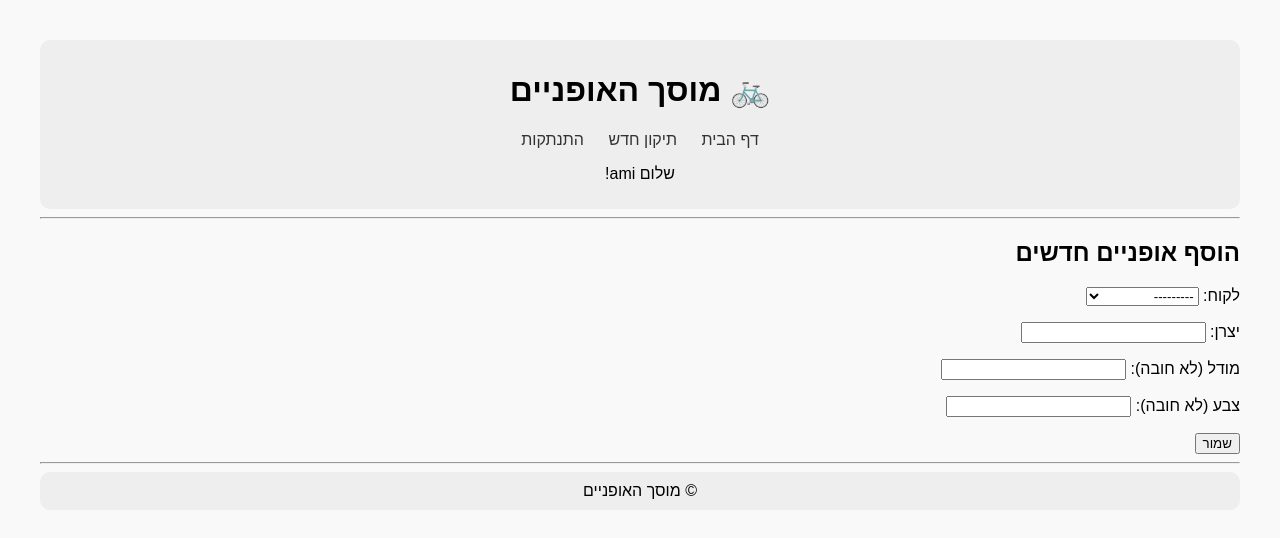
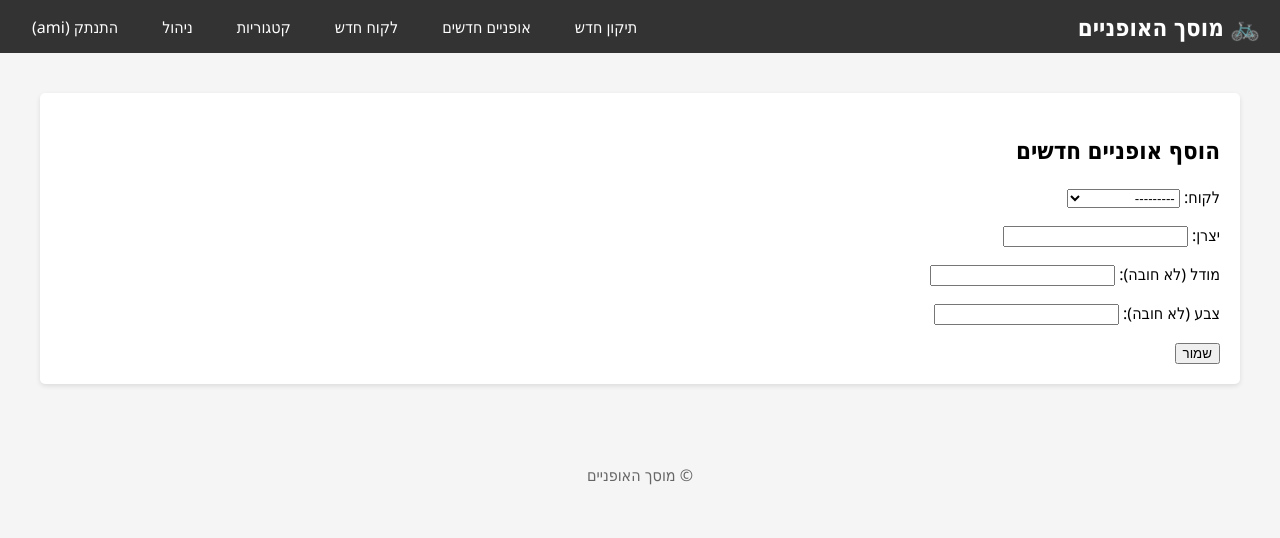
Before and after one commit to Amikashkash/bike_garage, a Django app: page /bike/new/ in a window 1280 px wide. Shown: the top 538 px of the page. Run offline with Django 5.2, Linux system fonts and the light colour scheme; a user stored in the database is signed in; data comes from the database, SQL or seed files in the repository; both versions use the stored data as it was after the commit.

Commit message:
ארגון מחדש של הפרויקט - תיקון forms, views, urls, הוספת admin מותאם, תבניות משופרות ונתונים בסיסיים

```diff
--- a/garage/settings.py
+++ b/garage/settings.py
@@ -61,6 +61,7 @@ TEMPLATES = [
         'APP_DIRS': True,
         'OPTIONS': {
             'context_processors': [
+                'django.template.context_processors.debug',
                 'django.template.context_processors.request',
                 'django.contrib.auth.context_processors.auth',
                 'django.contrib.messages.context_processors.messages',
@@ -102,13 +103,14 @@ AUTH_PASSWORD_VALIDATORS = [
 ]
 
 LOGIN_URL = '/login/'
+LOGIN_REDIRECT_URL = '/'
 
 # Internationalization
 # https://docs.djangoproject.com/en/5.2/topics/i18n/
 
-LANGUAGE_CODE = 'en-us'
+LANGUAGE_CODE = 'he'
 
-TIME_ZONE = 'UTC'
+TIME_ZONE = 'Asia/Jerusalem'
 
 USE_I18N = True
 
--- /dev/null
+++ b/requirements.txt
@@ -0,0 +1 @@
+Django==5.2.3
--- a/workshop/forms.py
+++ b/workshop/forms.py
@@ -1,6 +1,6 @@
 from django import forms
 from django.contrib.auth.forms import UserCreationForm
-from .models import RepairJob, RepairSubCategory, Bike
+from django.core.validators import RegexValidator
 from django.contrib.auth.models import User
 from .models import (
     Customer,
@@ -84,25 +84,54 @@ class RepairJobForm(forms.ModelForm):
 
 class MechanicSignUpForm(UserCreationForm):
     """טופס הרשמת מכונאי (role='mechanic')"""
+    name = forms.CharField(label="שם מלא", max_length=100)
+    phone = forms.CharField(
+        label="טלפון",
+        max_length=20,
+        validators=[RegexValidator(r'^[0-9\-\+]{9,15}$', 'נא להזין מספר טלפון תקין')]
+    )
+    email = forms.EmailField(label="אימייל", required=False)
+
     class Meta:
         model = User
-        fields = ('username', 'password1', 'password2')
+        fields = ('username', 'name', 'phone', 'email', 'password1', 'password2')
+        labels = {
+            'username': 'שם משתמש',
+        }
+
+    def __init__(self, *args, **kwargs):
+        super().__init__(*args, **kwargs)
+        self.fields['password1'].label = "סיסמה"
+        self.fields['password2'].label = "אימות סיסמה"
 
     def save(self, commit=True):
-        user = super().save(commit=commit)
-        Customer.objects.create(
-            user=user,  # ← זהו הקישור החיוני!
-            name=self.cleaned_data['name'],
-            phone=self.cleaned_data['phone'],
-            email=self.cleaned_data['email'],
-        )
+        user = super().save(commit=False)
+        if commit:
+            user.save()
+            UserProfile.objects.create(user=user, role='mechanic')
         return user
 
 class ManagerSignUpForm(UserCreationForm):
     """טופס הרשמת מנהל (role='manager')"""
+    name = forms.CharField(label="שם מלא", max_length=100)
+    phone = forms.CharField(
+        label="טלפון",
+        max_length=20,
+        validators=[RegexValidator(r'^[0-9\-\+]{9,15}$', 'נא להזין מספר טלפון תקין')]
+    )
+    email = forms.EmailField(label="אימייל", required=False)
+
     class Meta:
         model = User
-        fields = ('username', 'password1', 'password2')
+        fields = ('username', 'name', 'phone', 'email', 'password1', 'password2')
+        labels = {
+            'username': 'שם משתמש',
+        }
+
+    def __init__(self, *args, **kwargs):
+        super().__init__(*args, **kwargs)
+        self.fields['password1'].label = "סיסמה"
+        self.fields['password2'].label = "אימות סיסמה"
 
     def save(self, commit=True):
         user = super().save(commit=False)
@@ -114,7 +143,11 @@ class ManagerSignUpForm(UserCreationForm):
 
 class CustomerRegisterForm(UserCreationForm):
     name = forms.CharField(label="שם מלא", max_length=100)
-    phone = forms.CharField(label="טלפון", max_length=20)
+    phone = forms.CharField(
+        label="טלפון",
+        max_length=20,
+        validators=[RegexValidator(r'^[0-9\-\+]{9,15}$', 'נא להזין מספר טלפון תקין')]
+    )
     email = forms.EmailField(label="אימייל", required=False)
 
     class Meta:
@@ -130,13 +163,16 @@ class CustomerRegisterForm(UserCreationForm):
         self.fields['password2'].label = "אימות סיסמה"
 
     def save(self, commit=True):
-        user = super().save(commit=commit)
-        Customer.objects.create(
-            user=user,  # ← קישור ה־User ל־Customer
-            name=self.cleaned_data['name'],
-            phone=self.cleaned_data['phone'],
-            email=self.cleaned_data['email'],
-        )
+        user = super().save(commit=False)
+        if commit:
+            user.save()
+            UserProfile.objects.create(user=user, role='customer')
+            Customer.objects.create(
+                user=user,  # ← קישור ה־User ל־Customer
+                name=self.cleaned_data['name'],
+                phone=self.cleaned_data['phone'],
+                email=self.cleaned_data['email'],
+            )
         return user
 
 
--- /dev/null
+++ b/workshop/management/__init__.py
@@ -0,0 +1 @@
+# ריק
--- /dev/null
+++ b/workshop/management/commands/__init__.py
@@ -0,0 +1 @@
+# ריק
--- a/workshop/templates/workshop/base.html
+++ b/workshop/templates/workshop/base.html
@@ -2,53 +2,139 @@
 <html lang="he" dir="rtl">
 <head>
     <meta charset="UTF-8">
+    <meta name="viewport" content="width=device-width, initial-scale=1.0">
     <title>{% block title %}מוסך אופניים{% endblock %}</title>
     <style>
         body {
-            font-family: Arial, sans-serif;
-            margin: 40px;
-            background-color: #f9f9f9;
+            font-family: 'Segoe UI', Tahoma, Geneva, Verdana, sans-serif;
+            margin: 0;
+            padding: 0;
+            background-color: #f5f5f5;
+            direction: rtl;
+            text-align: right;
         }
-        header, footer {
-            background-color: #eee;
-            padding: 10px;
+        .container {
+            max-width: 1200px;
+            margin: 0 auto;
+            padding: 20px;
+        }
+        header {
+            background-color: #333;
+            color: white;
+            padding: 10px 0;
+        }
+        nav {
+            display: flex;
+            justify-content: space-between;
+            align-items: center;
+            padding: 0 20px;
+        }
+        .logo {
+            font-size: 1.5rem;
+            font-weight: bold;
+        }
+        .nav-links {
+            display: flex;
+            list-style: none;
+            margin: 0;
+            padding: 0;
+            gap: 20px;
+        }
+        .nav-links a {
+            color: white;
+            text-decoration: none;
+            padding: 8px 12px;
+            border-radius: 4px;
+            transition: background-color 0.3s;
+        }
+        .nav-links a:hover {
+            background-color: rgba(255,255,255,0.1);
+        }
+        .content {
+            padding: 20px;
+            background-color: white;
+            border-radius: 5px;
+            box-shadow: 0 2px 5px rgba(0,0,0,0.1);
+            margin-top: 20px;
+        }
+        .messages {
+            margin: 20px 0;
+            padding: 0;
+            list-style: none;
+        }
+        .messages li {
+            padding: 10px 15px;
+            margin-bottom: 10px;
+            border-radius: 4px;
+        }
+        .messages .success {
+            background-color: #d4edda;
+            color: #155724;
+            border: 1px solid #c3e6cb;
+        }
+        .messages .error {
+            background-color: #f8d7da;
+            color: #721c24;
+            border: 1px solid #f5c6cb;
+        }
+        .messages .info {
+            background-color: #d1ecf1;
+            color: #0c5460;
+            border: 1px solid #bee5eb;
+        }
+        footer {
             text-align: center;
-            border-radius: 10px;
-        }
-        nav a {
-            margin: 0 10px;
-            text-decoration: none;
-            color: #333;
+            padding: 20px;
+            color: #666;
+            margin-top: 40px;
         }
     </style>
 </head>
 <body>
-
     <header>
-    <h1>🚲 מוסך האופניים</h1>
+        <nav>
+            <div class="logo">
+                <a href="{% url 'home' %}" style="color: white; text-decoration: none;">🚲 מוסך האופניים</a>
+            </div>
+            <ul class="nav-links">
                 {% if user.is_authenticated %}
-        <nav>
-            <a href="/">דף הבית</a>
-            <a href="/repair/new/">תיקון חדש</a>
-            <a href="/logout/">התנתקות</a>
+                    {% if user.userprofile.role == 'customer' %}
+                        <li><a href="{% url 'customer_report' %}">דווח על תקלה</a></li>
+                    {% endif %}
+                    {% if user.userprofile.role == 'mechanic' or user.userprofile.role == 'manager' %}
+                        <li><a href="{% url 'repair_form' %}">תיקון חדש</a></li>
+                        <li><a href="{% url 'bike_form' %}">אופניים חדשים</a></li>
+                        <li><a href="{% url 'customer_form' %}">לקוח חדש</a></li>
+                        <li><a href="{% url 'category_list' %}">קטגוריות</a></li>
+                    {% endif %}
+                    {% if user.userprofile.role == 'manager' %}
+                        <li><a href="/admin/">ניהול</a></li>
+                    {% endif %}
+                    <li><a href="{% url 'logout' %}">התנתק ({{ user.username }})</a></li>
+                {% else %}
+                    <li><a href="{% url 'login' %}">התחבר</a></li>
+                    <li><a href="{% url 'register' %}">הרשם</a></li>
+                {% endif %}
+            </ul>
         </nav>
-        <p>שלום {{ user.username }}!</p>
-    {% else %}
-        <a href="/login/">התחברות</a>
-    {% endif %}
     </header>
 
-<hr>
+    <div class="container">
+        {% if messages %}
+        <ul class="messages">
+            {% for message in messages %}
+            <li class="{{ message.tags }}">{{ message }}</li>
+            {% endfor %}
+        </ul>
+        {% endif %}
 
-{% block content %}
-<!-- כאן ייכנס התוכן של כל דף אחר -->
-{% endblock %}
-
-<hr>
+        <div class="content">
+            {% block content %}{% endblock %}
+        </div>
+    </div>
 
     <footer>
         &copy; {{ now|date:"Y" }} מוסך האופניים
     </footer>
-
 </body>
 </html>
--- a/workshop/urls.py
+++ b/workshop/urls.py
@@ -2,18 +2,24 @@ from django.urls import path
 from . import views
 
 urlpatterns = [
+    # Authentication
     path("login/", views.user_login, name="login"),
     path("logout/", views.user_logout, name="logout"),
+    path("register/", views.register, name="register"),
+
+    # Home
     path("", views.home, name="home"),
+
+    # Customer and Bikes
     path('customer/new/', views.customer_form, name='customer_form'),
     path('bike/new/', views.bike_form, name='bike_form'),
+
+    # Repairs
     path('repair/new/', views.repair_form, name='repair_form'),
-    path('categories/',       views.category_list,      name='category_list'),
-    path('categories/new/',   views.category_create,    name='category_create'),
-    path('subcategories/new/',views.subcategory_create, name='subcategory_create'),
-    path('customer/report/', views.customer_report, name='customer_report'),
-     path('register/', views.register, name='register'),
     path('customer/report/', views.customer_report, name='customer_report'),
 
-    # נחזיר את הטפסים בהמשך ונוסיף כאן לינקים אליהם
+    # Categories
+    path('categories/', views.category_list, name='category_list'),
+    path('categories/new/', views.category_create, name='category_create'),
+    path('subcategories/new/', views.subcategory_create, name='subcategory_create'),
 ]
--- a/workshop/views.py
+++ b/workshop/views.py
@@ -1,30 +1,27 @@
 from django.shortcuts import render, redirect
 from django.contrib.auth import authenticate, login, logout
 from django.contrib.auth.decorators import login_required
+from django.contrib import messages
 from django.http import HttpResponse
-from .forms import CustomerForm
-from .forms import BikeForm
-from .forms import RepairJobForm
-from django.shortcuts import render, redirect
-from .permissions import role_required
-from .permissions import staff_required, mechanic_required, manager_required
-from .models import RepairCategory
-from .forms import RepairCategoryForm, RepairSubCategoryForm
-from .forms import RepairJobForm
-from .models import RepairCategory
-from .models import Bike, RepairJob
-from django.contrib.auth.forms import UserCreationForm
-from .forms import CustomerRegisterForm
-from .models import Customer, Bike
-from .forms import CustomerRepairJobForm
+
+from .forms import (
+    CustomerForm, BikeForm, RepairJobForm, RepairCategoryForm,
+    RepairSubCategoryForm, CustomerRegisterForm, CustomerRepairJobForm
+)
+from .models import Customer, Bike, RepairCategory, RepairJob
+from .permissions import role_required, staff_required, mechanic_required, manager_required
 
 
 
 
 @login_required
 def customer_report(request):
-    customer = Customer.objects.get(user=request.user)
-    # כל האופניים של הלקוח הזה בלבד
+    try:
+        customer = Customer.objects.get(user=request.user)
+    except Customer.DoesNotExist:
+        messages.error(request, "לא נמצא פרופיל לקוח עבור המשתמש הזה")
+        return redirect('home')
+
     bikes = Bike.objects.filter(customer=customer)
     if request.method == 'POST':
         form = CustomerRepairJobForm(request.POST)
@@ -34,6 +31,7 @@ def customer_report(request):
             if repair.bike in bikes:
                 repair.save()
                 form.save_m2m()
+                messages.success(request, "הדיווח נשלח בהצלחה!")
                 return render(request, 'workshop/customer_report_done.html')
     else:
         form = CustomerRepairJobForm()
@@ -48,10 +46,11 @@ def repair_form(request):
         form = RepairJobForm(request.POST)
         if form.is_valid():
             form.save()
+            messages.success(request, "התיקון נוצר בהצלחה!")
             return redirect('home')
     else:
         form = RepairJobForm()
-        categories = RepairCategory.objects.prefetch_related('subcategories').all()
+    categories = RepairCategory.objects.prefetch_related('subcategories').all()
     return render(request, 'workshop/repair_form.html', {
         'form': form,
         'categories': categories,
@@ -59,11 +58,13 @@ def repair_form(request):
 
 
 @login_required
+@staff_required
 def bike_form(request):
     if request.method == 'POST':
         form = BikeForm(request.POST)
         if form.is_valid():
             form.save()
+            messages.success(request, "האופניים נוספו בהצלחה!")
             return redirect('home')
     else:
         form = BikeForm()
@@ -71,12 +72,14 @@ def bike_form(request):
 
 
 @login_required
+@staff_required
 def customer_form(request):
     if request.method == 'POST':
         form = CustomerForm(request.POST)
         if form.is_valid():
             form.save()
-            return redirect('home')  # נחזיר לדף הבית אחרי שמירה
+            messages.success(request, "הלקוח נוצר בהצלחה!")
+            return redirect('home')
     else:
         form = CustomerForm()
     return render(request, 'workshop/customer_form.html', {'form': form})
@@ -105,11 +108,8 @@ def user_logout(request):
 
 @staff_required
 def category_list(request):
-    cats = RepairCategory.objects.prefetch_related('subcategories').all()
-    return render(request, 'workshop/repair_form.html', {
-    'form': form,
-    'categories': categories
-})
+    categories = RepairCategory.objects.prefetch_related('subcategories').all()
+    return render(request, 'workshop/category_list.html', {'categories': categories})
 
 
 
@@ -120,6 +120,7 @@ def category_create(request):
         form = RepairCategoryForm(request.POST)
         if form.is_valid():
             form.save()
+            messages.success(request, "הקטגוריה נוצרה בהצלחה!")
             return redirect('category_list')
     else:
         form = RepairCategoryForm()
@@ -131,6 +132,7 @@ def subcategory_create(request):
         form = RepairSubCategoryForm(request.POST)
         if form.is_valid():
             form.save()
+            messages.success(request, "תת-הקטגוריה נוצרה בהצלחה!")
             return redirect('category_list')
     else:
         form = RepairSubCategoryForm()
@@ -143,6 +145,7 @@ def register(request):
         if form.is_valid():
             user = form.save()
             login(request, user)
+            messages.success(request, "נרשמת בהצלחה!")
             return redirect('home')
     else:
         form = CustomerRegisterForm()
```
Also changed, not shown: workshop/admin.py (+34 -7 lines), workshop/management/commands/setup_basic_data.py (added, +91 -0 lines), README.md (added), db.sqlite3. Lines whose indentation alone changed are shown as unchanged.
